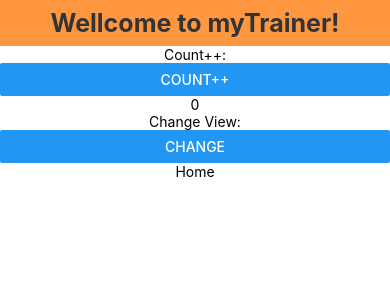
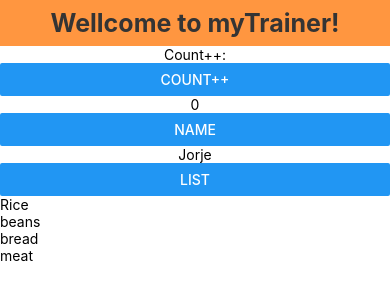
Before and after one commit to fahmedx/AppDevCourse, a React Native app in the folder first_app/: screen / in a window 390 px wide. Shown: the top 300 px of the page. Built offline with nearby package versions, Linux system fonts and the light colour scheme.

Commit message:
Update 22/01/2021

```diff
--- a/first_app/App.js
+++ b/first_app/App.js
@@ -1,61 +1,91 @@
 import { StatusBar } from 'expo-status-bar';
 import React from 'react';
+import {useState, useEffect} from 'react';
 import { StyleSheet, Text, View, Image, Button, ScrollView, Platform } from 'react-native';
 import Header from './components/Header.js'
 import Body from './components/Body.js'
 import Footer from './components/Footer.js'
 import Constants from 'expo-constants';
 
-export default class App extends React.Component{
-    constructor(props){
-      super(props);
+export default function App(){
+  //read/set
+  const [count,setCount] = useState(0);
 
-      this.state = {
-        count: 0,
-        page:'home'
-      }
-    }
+  const [name,setName] = useState("Jorje");
 
-    countAdd = () =>{
-      this.setState({count:this.state.count+1});
-    }
+  const [list,setList] = useState(['Rice','beans','bread','meat']);
 
-    goBack = () =>{
-      this.setState({page:'home'});
-    }
-
-    changeView = () =>{
-      this.setState({page:'other'});
-    }
-
-    render(){
-      if(this.state.page=="home"){
   return(
       <View style={{backgroundColor:'white'}}>
                 <StatusBar hidden/>
                 <Header></Header>
                 <Body texto="Count++:" ></Body>
-              <Button title="Count++" onPress={()=>this.countAdd()}></Button>
-              <Text style={{alignSelf:'center'}}>{this.state.count}</Text>
-              <Body texto="Change View:" ></Body>
-              <Button title="Change" onPress={()=>this.changeView()}></Button>
-              <Text style={{alignSelf:'center'}}>Home</Text>
+                <Button title="Count++" onPress={()=>setCount(count+1)}></Button>
+                <Text style={{alignSelf:'center'}}>{count}</Text>
+                <Button title="Name" onPress={()=>setName("Jorjão")}></Button>
+                <Text style={{alignSelf:'center'}}>{name}</Text>
+                <Button title="List" onPress={()=>setList([...list,'salad'])}></Button>
+                {
+                  list.map((val)=>{
+                    return(<Text>{val}</Text>);
+                  })
+                }
       </View>
-          );
-      }else if(this.state.page=="other"){
-        return(
-            <View style={{backgroundColor:'white'}}>
-                  <StatusBar hidden/>
-                  <Header></Header>
-                  <Body texto="Change View:" ></Body>
-                  <Button title="Go Back" onPress={()=>this.goBack()}></Button>
-                  <Text style={{alignSelf:'center'}}>Other Page</Text>
-            </View>
-        );
-      }
+
+  )
 }
 
-}
+//export default class App extends React.Component{
+//    constructor(props){
+//      super(props);
+//
+//      this.state = {
+//        count: 0,
+//        page:'home'
+//      }
+//    }
+//
+//
+//    countAdd = () =>{
+//      this.setState({count:this.state.count+1});
+//    }
+//
+//    goBack = () =>{
+//      this.setState({page:'home'});
+//    }
+//
+//    changeView = () =>{
+//      this.setState({page:'other'});
+//    }
+//
+//    render(){
+//      if(this.state.page=="home"){
+//          return(
+//            <View style={{backgroundColor:'white'}}>
+//              <StatusBar hidden/>
+//              <Header></Header>
+//              <Body texto="Count++:" ></Body>
+//              <Button title="Count++" onPress={()=>this.countAdd()}></Button>
+//              <Text style={{alignSelf:'center'}}>{this.state.count}</Text>
+//              <Body texto="Change View:" ></Body>
+//              <Button title="Change" onPress={()=>this.changeView()}></Button>
+//              <Text style={{alignSelf:'center'}}>Home</Text>
+//            </View>
+//          );
+//      }else if(this.state.page=="other"){
+//        return(
+//            <View style={{backgroundColor:'white'}}>
+//                  <StatusBar hidden/>
+//                  <Header></Header>
+//                  <Body texto="Change View:" ></Body>
+//                  <Button title="Go Back" onPress={()=>this.goBack()}></Button>
+//                  <Text style={{alignSelf:'center'}}>Other Page</Text>
+//            </View>
+//        );
+//      }
+//    }
+//
+//}
 
 //const NormalButton = () =>{
 //  return(
```
Lines whose indentation alone changed are shown as unchanged.
